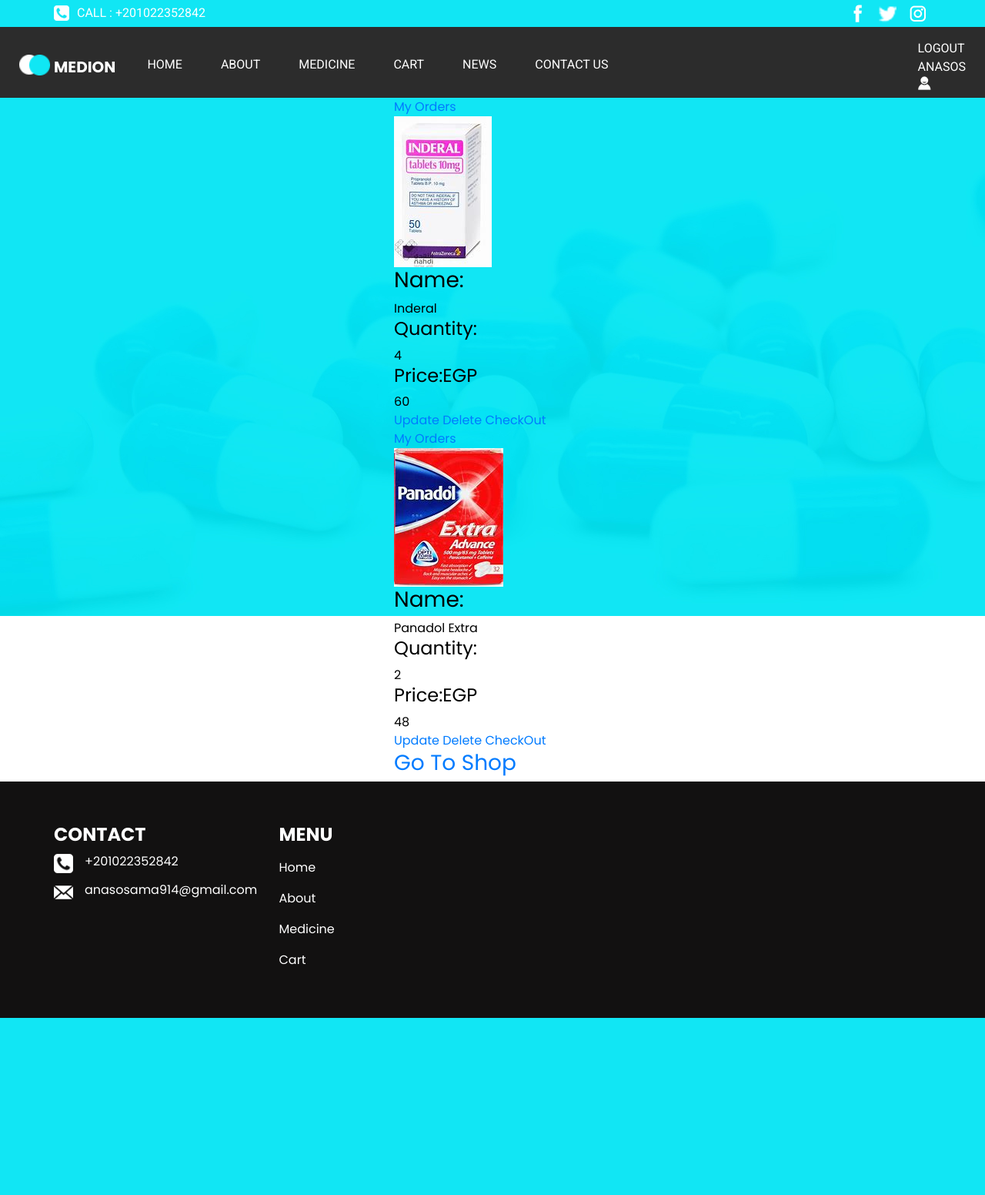
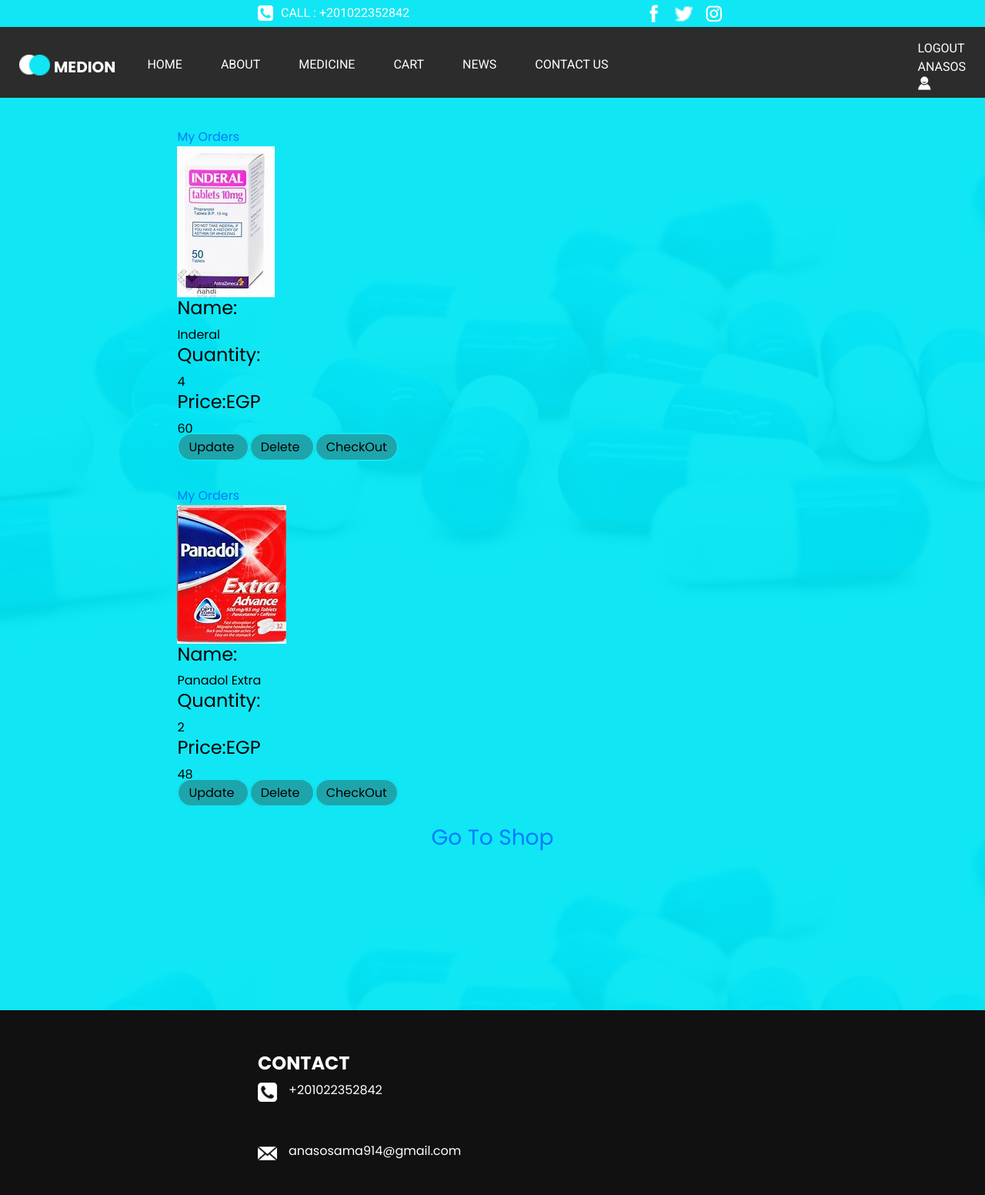
Before and after one commit to ibthal92abdulghany/online_medicines, a Django app: page /medicine/cart/ in a window 1280 px wide. Shown: the top 1552 px of the page at 77% size. Before the commit the page ends 1322 px from the top, so only its background shows below. Run offline with Django 4.2, Linux system fonts and the light colour scheme; a user stored in the database is signed in; data comes from the database, SQL or seed files in the repository; both versions use the stored data as it was after the commit; some libraries are stand-ins or nearby versions.

Commit message:
first comt

```diff
--- a/contact/templates/contact/contact.html
+++ b/contact/templates/contact/contact.html
@@ -1,4 +1,3 @@
-
 {% extends 'base.html' %}
 {% block title %}
 <title>Contact Us</title>
@@ -8,6 +7,8 @@
 
 
 {% block content %}
+{%load static%}
+<link rel="stylesheet" href="{% static 'css/med.css' %}">
 <div class="mx-auto my-4 text-center">
   <h1>Contact Us</h1>
 </div>
--- a/medicine/templates/medicine/cart.html
+++ b/medicine/templates/medicine/cart.html
@@ -2,22 +2,23 @@
 {% block title %}
 <title>Cart</title>
 {% endblock title %}
-{% load static %}
 
 {% block content %}
+{% load static %}
+<link href="{% static 'css/med.css' %}" rel="stylesheet" />
 {% if cart_list %}
 {% for c in cart_list %}
 {% if c.username == user %}
-<a style="margin-left: 40%;" href="{% url 'medicine:order' %}">
+<div class="det">
+<a href="{% url 'medicine:order' %}">
   My Orders
 </a>
 
-<div class="del" style="margin-left: 40%;">
 <img src="{{c.medicine.thumb.url}}" >
-  <h3 style="margin-right: 77%;" >Name:</h3>{{c.medicine.name}}
+<h4>Name:</h4>{{c.medicine.name}}
 <h4>Quantity:</h4>{{c.c_quantity}}
 <h4>Price:EGP</h4>{{c.total_price}}
-  <div class="btn_container">
+<div class="btn_containe">
     <a href="{{ c.updateCart }}">
       Update
     </a>
@@ -33,7 +34,9 @@
 
 {% endfor %}
 {% endif %}
-<h3> <a style="margin-left: 40%;" href="{% url 'medicine:medicine_list' %}">
+<div class =" add_cart">
+<h3> <a href="{% url 'medicine:medicine_list' %}">
   Go To Shop
 </a></h3>
+</div>
 {% endblock content %}
--- a/medicine/views.py
+++ b/medicine/views.py
@@ -35,8 +35,8 @@
         user_ex = Cart.objects.filter(username=self.request.user.id).exists()
         med_data = Cart.objects.filter(medicine=ob.id).values('medicine_id')
         user_data = Cart.objects.filter(username=self.request.user.id).values('medicine_id')
-        med_id_user = user_data[0]['medicine_id']
-        med_id_med = med_data[0]['medicine_id']
+       #med_id_user = user_data[0]['medicine_id']
+        #med_id_med = med_data[0]['medicine_id']
         q = cl['quantity']
         p = 0
 
--- a/root/settings.py
+++ b/root/settings.py
@@ -42,7 +42,7 @@
 # SECURITY WARNING: don't run with debug turned on in production!
 DEBUG = True
 
-ALLOWED_HOSTS = ['medicineonline.herokuapp.com']
+ALLOWED_HOSTS = ['https://medicineonline.herokuapp.com']
 
 
 # Application definition
```
Also changed, not shown: medicine/templates/medicine/display_orders.html (+5 -3 lines), db.sqlite3. Lines whose indentation alone changed are shown as unchanged.
